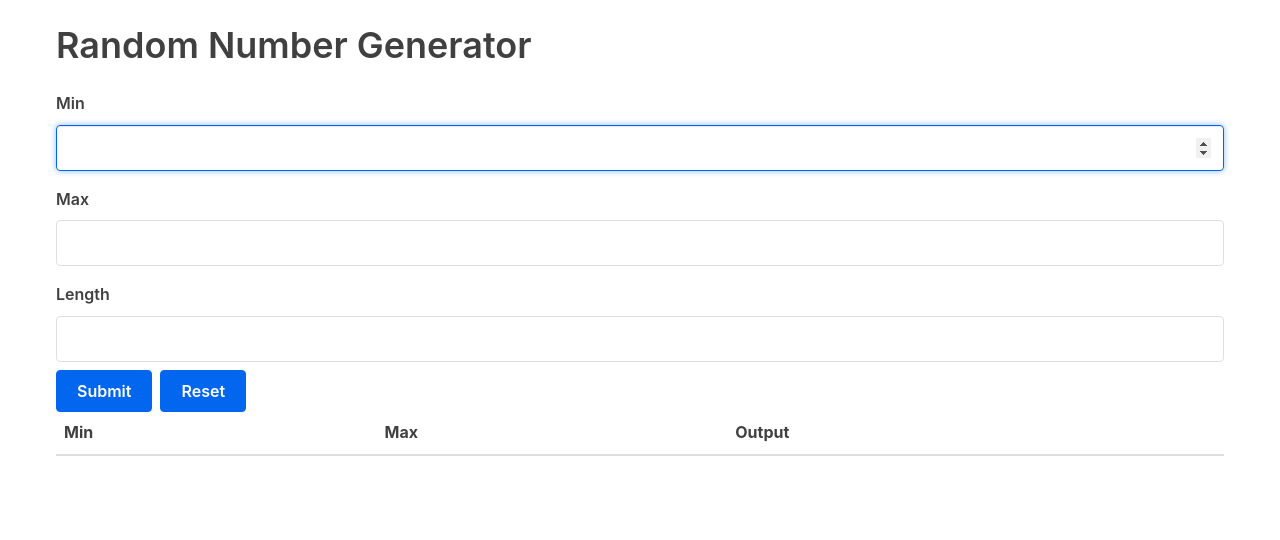
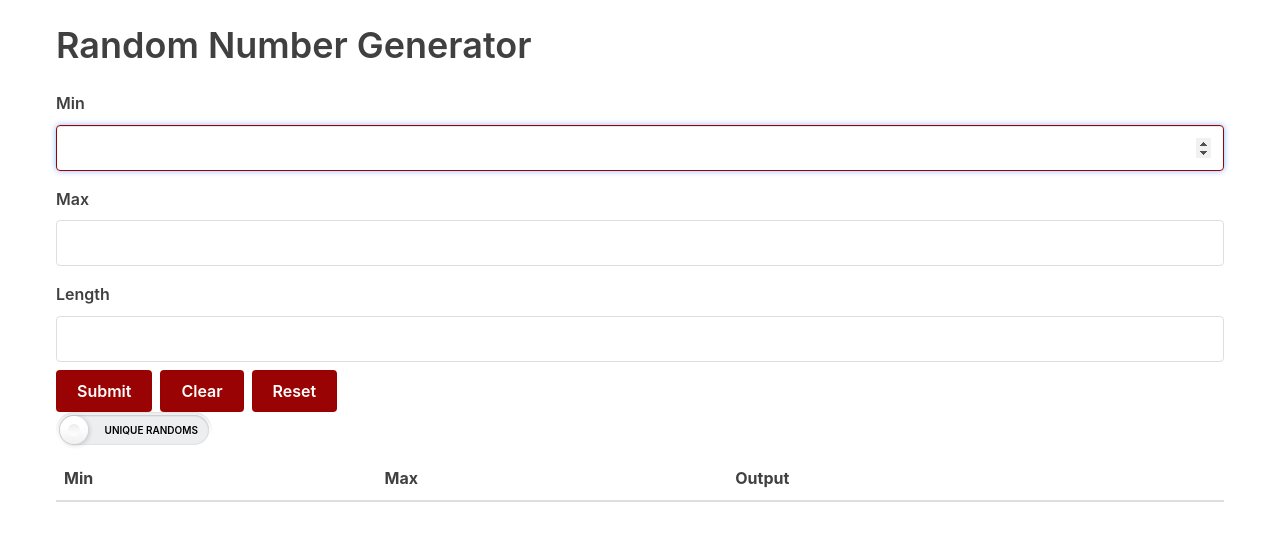
Before and after one commit to garrett361/random, a React (Create React App) app: page / in a window 1280 px wide. Shown: the top 540 px of the page. Built offline with nearby package versions, Linux system fonts and the light colour scheme.

Commit message:
unique randoms working

```diff
--- a/src/App.js
+++ b/src/App.js
@@ -6,9 +6,12 @@ import Form from './Form'
 class App extends Component {
 
 // 'input' is a list which will contain all saved input data.  Initially blank
+// uniquetoggle is either 0 or 1 (true, false) and controls whether output of random number strings
+// gives unique strings or not
 
   state = {
     input: [],
+    uniquetoggle: 0,
   }
 
 
@@ -20,9 +23,15 @@ handleSubmit = x => {
 
 // Code for handling the reset button
 
-handleReset = x => {
+handleReset = () => {
   this.setState({input:[]})
 }
+
+// Code for toggling unique random strings
+
+ handleUniqueToggle = () =>{
+   this.setState({uniquetoggle: (this.state.uniquetoggle+1)%2 })
+ }
 
 // Code for a delete button.  Takes the input list and an index i and returns
 // the input list with the i-th entry removed. It's important that input is the name used here
@@ -42,19 +51,22 @@ deleteRow = i => {
 
   // Rendering the current input onto the table and showing the submit button
   render() {
-    const { input } = this.state
+    //define input and uniquetoggle, so they can be accessed by Form and RandTable
+    const { input, uniquetoggle } = this.state
 
 //  When calling RandTable, for instance, if we want it to have access to the
 // input data, we need to give it the data as in the below. By input={input}, we
 // mean that when input is called in RandTable it will refer to the input js data
 // defined above in App.js; the {} are needed because index is a js element
 // Instead, because deleteRow is a function, in order to call it we have this.deleteRow
-// on the RHS, because ...?
+// on the RHS, because ...?s
+// I think the this.xxx's are needed because these methods are not defined within the Form
+// and RandTable classes themselves, instead they need to inherit them?
     return (
       <div className="container">
         <h1>Random Number Generator</h1>
-        <Form handleSubmit={this.handleSubmit} handleReset={this.handleReset}/>
-        <RandTable input={input} deleteRow={this.deleteRow} />
+        <Form handleSubmit={this.handleSubmit} handleReset={this.handleReset} handleUniqueToggle={this.handleUniqueToggle} uniquetoggle={uniquetoggle} />
+        <RandTable input={input} deleteRow={this.deleteRow} uniquetoggle={uniquetoggle} />
       </div>
     )
   }
--- a/src/Form.js
+++ b/src/Form.js
@@ -17,11 +17,12 @@ class Form extends Component {
 
 
   // Reaction of forms to input.  On change, will take the name-value pair of
-// input html objects and set the state of the object based on this
+// input html objects and set the state of the object based on this.  The name
+// is fixed for the inputs below, while the value is what the user enters
 
 handleChange = event => {
   const { name, value } = event.target
-
+// The [ ] brackets here are the setState synatx
   this.setState({
     [name]: value,
   })
@@ -29,27 +30,37 @@ handleChange = event => {
 
 
   // Submit button action.  On click, use App.js's handleSubmit to append form
-  // data to previous data, then reset to initial blank state
+  // data to previous data
 
   submitForm = () => {
+    // handleSubmit appends new data using the current state of the form
     this.props.handleSubmit(this.state)
+  }
+
+  // clears the form
+
+  clearForm = () => {
     this.setState(this.initialState)
   }
 
-  // Reset form to initial state
-
+  // Reset form to initial state.  Uses App.js's handleReset
 
   resetForm = () => {
-    this.props.handleReset(this.state)
+    this.props.handleReset()
     this.setState(this.initialState)
   }
 
-  // resetForm = () => {
-  //   this.setState
-  // }
+  // use App.js's handleUniqueToggle code
+
+  toggleUniqueToggle = () => {
+    this.props.handleUniqueToggle()
+  }
+
 
   render() {
+    // Define the variables the output uses in state and in props
     const { min, max, length } = this.state;
+    const {uniquetoggle} = this.props;
 
     return (
 
@@ -66,9 +77,6 @@ handleChange = event => {
           onChange={this.handleChange}
           autoFocus/>
 
-
-
-
         <label for="max">Max</label>
         <input
           type="number"
@@ -76,8 +84,6 @@ handleChange = event => {
           id="max"
           value={max}
           onChange={this.handleChange} />
-
-
 
         <label for="length">Length</label>
         <input
@@ -97,10 +103,29 @@ onClick={this.submitForm} />
 
 <input
 type="button"
+value="Clear"
+onClick={this.clearForm} />
+
+
+<input
+type="button"
 value="Reset"
 onClick={this.resetForm} />
 
+
+
+
+<label class="switch">
+	<input class="switch-input" type="checkbox" onClick={this.toggleUniqueToggle} />
+	<span class="switch-label" data-on="Unique Randoms" data-off="Unique Randoms"></span>
+	<span class="switch-handle"></span>
+</label>
+
+
 </div>
+
+
+
 
 
     );
--- a/src/RandTable.js
+++ b/src/RandTable.js
@@ -4,16 +4,29 @@ import React, { Component } from 'react'
 
 class RandTable extends Component {
     render() {
-      const { input, deleteRow } = this.props
+      // inherits various things from from App.js as props
+      const { input, deleteRow, uniquetoggle } = this.props
+      // returns unique or non-
+      if (uniquetoggle) {
 
       return (
         <table>
           <TableHeader />
-          {/* Why isn't {this.deleteRow} needed here? */}
-          <TableBody input={input} deleteRow={deleteRow} />
+          {/* Why isn't {this.deleteRow} needed here? I think because we've defined both above? */}
+          <TableBodyUnique input={input} deleteRow={deleteRow} uniquetoggle={uniquetoggle} />
+        </table>
+      )
+      } else {
+        return (
+          <table>
+            <TableHeader />
+            {/* Why isn't {this.deleteRow} needed here? I think because we've defined both above? */}
+            <TableBody input={input} deleteRow={deleteRow} uniquetoggle={uniquetoggle} />
           </table>
         )
       }
+    }
+
   }
 
 
@@ -32,7 +45,7 @@ const TableHeader = () => {
   )
 }
 
-
+// Table body for non-unique random strings
 
 
 
@@ -62,6 +75,49 @@ function randlist(n,xmin,xmax) {
 }
 
 
+
+// Take the input and create an array which keeps min and max data and additionally
+// has a string of random numbers between these values of desired length
+
+const randarray=props.input.map((x1) => ({min: x1.min,max: x1.max,rand: randlist(x1.length, x1.min,x1.max)}))
+
+// Create rows showing the min, max, and random ouputs
+
+
+const rows = randarray.map((x1, x2) => {
+
+
+  return (
+    <tr key={x2}>
+      <td>{x1.min}</td>
+      <td>{x1.max}</td>
+      <td>{x1.rand}</td>
+      <td>
+      <button onClick={() => props.deleteRow(x2)}>Delete</button>
+      </td>
+    </tr>
+  )
+})
+
+
+  return  <tbody>{rows}</tbody>
+
+  }
+
+// Table body for unique random strings
+
+
+const TableBodyUnique = props => {
+
+
+  // Take min, max, length data and turn it into min, max, random string data
+
+   // output integer between xmin and xmax:
+
+   function randminmax(xmin,xmax) {
+    return Math.round(Math.random()*(Math.abs(Number(xmax)-Number(xmin))))+Number(xmin)
+  }
+
   // Create an array of n *unique* random integers between xmin and xmas
 
   function randlistunique(n,xmin,xmax) {
@@ -89,21 +145,13 @@ function randlistunique(n,xmin,xmax) {
 
 
 
-
-// Take the input and create an array which keeps min and max data and additionally
-// has a string of random numbers between these values of desired length
-
-const randarray=props.input.map((x1) => ({min: x1.min,max: x1.max,rand: randlist(x1.length, x1.min,x1.max)}))
-
-
   // Same as randarray, but only generates unique elements in the randomized list
   const randarrayunique=props.input.map((x1) => ({min: x1.min,max: x1.max,rand: randlistunique(x1.length, x1.min,x1.max)}))
 
 
-// Create rows showing the min, max, and random ouputs
+  // same for unique randoms
 
-
-  const rows = randarray.map((x1, x2) => {
+  const rowsunique = randarrayunique.map((x1, x2) => {
 
 
     return (
@@ -118,8 +166,8 @@ const randarrayunique=props.input.map((x1) => ({min: x1.min,max: x1.max,rand: ra
     )
   })
 
+    return  <tbody>{rowsunique}</tbody>
 
-    return  <tbody>{rows}</tbody>
     }
 
 
--- a/src/index.css
+++ b/src/index.css
@@ -20,6 +20,18 @@
  * 1. Correct the line height in all browsers.
  * 2. Prevent adjustments of font size after orientation changes in iOS.
  */
+
+ /* Defining some custom colors */
+
+ :root {
+  --cambridge-blue: rgba(163, 193, 173, 0.99);
+  --crimson-red: rgba(153, 0, 0, 0.99);
+  --cornell-blue: rgba(0,104,172,0.99);
+  --faded-grey: rgba(142, 147, 149, 0.99);
+  --dark-blue: rgba(54, 48, 82, 0.99);
+}
+
+
  html {
     line-height: 1.15;
     /* 1 */
@@ -410,7 +422,7 @@
       font-size: 1.25rem; } }
 
   a {
-    color: #0366EE;
+    color: var(--crimson-red);
     text-decoration: none; }
     a:hover, a:active, a:focus {
       color: #0246a2;
@@ -633,9 +645,9 @@
   .button, a.button, button, [type=submit], [type=reset], [type=button] {
     -webkit-appearance: none;
     display: inline-block;
-    border: 1px solid #0366EE;
+    border: 1px solid var(--crimson-red);
     border-radius: 4px;
-    background: #0366EE;
+    background: var(--crimson-red);
     color: #ffffff;
     font-weight: 600;
     font-family: -apple-system, BlinkMacSystemFont, Helvetica Neue, Helvetica, Arial, sans-serif;
@@ -724,7 +736,7 @@
     border: 1px solid #c5c5c5; }
 
   [type=color]:focus, [type=color]:active, [type=date]:focus, [type=date]:active, [type=datetime]:focus, [type=datetime]:active, [type=datetime-local]:focus, [type=datetime-local]:active, [type=email]:focus, [type=email]:active, [type=month]:focus, [type=month]:active, [type=number]:focus, [type=number]:active, [type=password]:focus, [type=password]:active, [type=search]:focus, [type=search]:active, [type=tel]:focus, [type=tel]:active, [type=text]:focus, [type=text]:active, [type=url]:focus, [type=url]:active, [type=week]:focus, [type=week]:active, [type=time]:focus, [type=time]:active, select:focus, select:active, textarea:focus, textarea:active {
-    border: 1px solid #0366EE;
+    border: 1px solid var(--crimson-red);
     box-shadow: inset 0 1px 1px rgba(0, 0, 0, 0.1), 0 0 6px #8cbcfe; }
 
   textarea {
@@ -828,3 +840,115 @@
   /**
    * Layout
    */
+
+
+
+
+   /* CSS for a switch */
+
+   /* From https://www.htmllion.com/css3-toggle-switch-button.html */
+
+   .switch {
+    position: relative;
+    display: block;
+    vertical-align: top;
+    width: 150px;
+    height: 30px;
+    padding: 3px;
+    margin: 0 10px 10px 0;
+    background: linear-gradient(to bottom, #eeeeee, #FFFFFF 25px);
+    background-image: -webkit-linear-gradient(top, #eeeeee, #FFFFFF 25px);
+    border-radius: 18px;
+    box-shadow: inset 0 -1px white, inset 0 1px 1px rgba(0, 0, 0, 0.05);
+    cursor: pointer;
+    box-sizing:content-box;
+  }
+  .switch-input {
+    position: absolute;
+    top: 0;
+    left: 0;
+    opacity: 0;
+    box-sizing:content-box;
+  }
+  .switch-label {
+    position: relative;
+    display: block;
+    height: inherit;
+    font-size: 10px;
+    text-transform: uppercase;
+    background: #eceeef;
+    border-radius: inherit;
+    box-shadow: inset 0 1px 2px rgba(0, 0, 0, 0.12), inset 0 0 2px rgba(0, 0, 0, 0.15);
+    box-sizing:content-box;
+  }
+  .switch-label:before, .switch-label:after {
+    position: absolute;
+    top: 50%;
+    margin-top: -.5em;
+    line-height: 1;
+    -webkit-transition: inherit;
+    -moz-transition: inherit;
+    -o-transition: inherit;
+    transition: inherit;
+    box-sizing:content-box;
+  }
+  .switch-label:before {
+    content: attr(data-off);
+    right: 11px;
+    color: #000000;
+    text-shadow: 0 1px rgba(255, 255, 255, 0.5);
+  }
+  .switch-label:after {
+    content: attr(data-on);
+    left: 11px;
+    color: #FFFFFF;
+    text-shadow: 0 1px rgba(0, 0, 0, 0.2);
+    opacity: 0;
+  }
+  .switch-input:checked ~ .switch-label {
+    background: var(--crimson-red);
+    box-shadow: inset 0 1px 2px rgba(0, 0, 0, 0.15), inset 0 0 3px rgba(0, 0, 0, 0.2);
+  }
+  .switch-input:checked ~ .switch-label:before {
+    opacity: 0;
+  }
+  .switch-input:checked ~ .switch-label:after {
+    opacity: 1;
+  }
+  .switch-handle {
+    position: absolute;
+    top: 4px;
+    left: 4px;
+    width: 28px;
+    height: 28px;
+    background: linear-gradient(to bottom, #FFFFFF 40%, #f0f0f0);
+    background-image: -webkit-linear-gradient(top, #FFFFFF 40%, #f0f0f0);
+    border-radius: 100%;
+    box-shadow: 1px 1px 5px rgba(0, 0, 0, 0.2);
+  }
+  .switch-handle:before {
+    content: "";
+    position: absolute;
+    top: 50%;
+    left: 50%;
+    margin: -6px 0 0 -6px;
+    width: 12px;
+    height: 12px;
+    background: linear-gradient(to bottom, #eeeeee, #FFFFFF);
+    background-image: -webkit-linear-gradient(top, #eeeeee, #FFFFFF);
+    border-radius: 6px;
+    box-shadow: inset 0 1px rgba(0, 0, 0, 0.02);
+  }
+  .switch-input:checked ~ .switch-handle {
+    left: 124px;
+    box-shadow: -1px 1px 5px rgba(0, 0, 0, 0.2);
+  }
+
+  /* Transition
+  ========================== */
+  .switch-label, .switch-handle {
+    transition: All 0.3s ease;
+    -webkit-transition: All 0.3s ease;
+    -moz-transition: All 0.3s ease;
+    -o-transition: All 0.3s ease;
+  }
```
Lines whose indentation alone changed are shown as unchanged.
